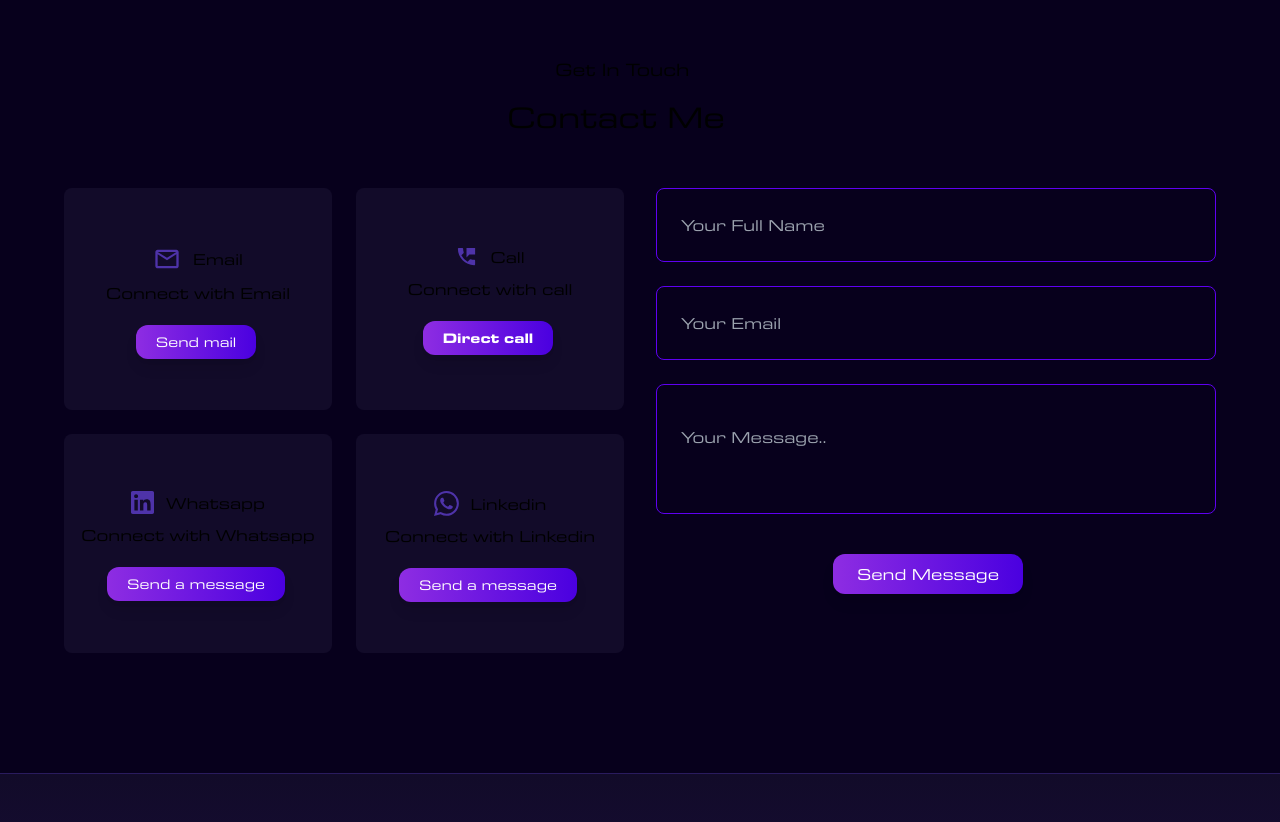
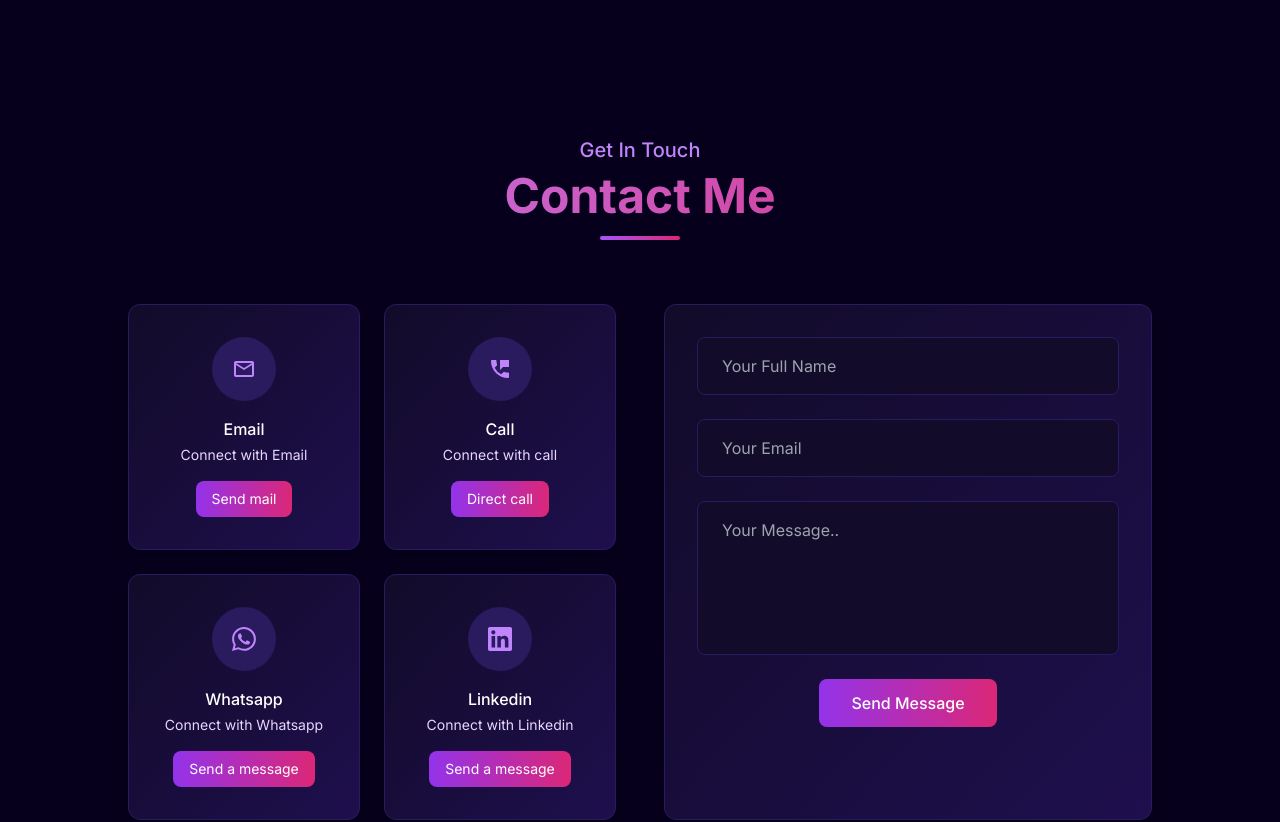
Before and after one commit to DNSingh-15/New-Portfolio, a Next.js app: page / in a window 1280 px wide. Shown: the part 5320-6142 px from the top of the page. Built offline with nearby package versions, Linux system fonts and the light colour scheme.

Commit message:
- form updated

```diff
--- a/components/contact/form.tsx
+++ b/components/contact/form.tsx
@@ -1,6 +1,7 @@
 'use client';
 
 import React, { useState } from 'react';
+import { motion } from 'framer-motion';
 import emailjs from '@emailjs/browser';
 import { ToastContainer, toast } from 'react-toastify';
 import 'react-toastify/dist/ReactToastify.css';
@@ -16,10 +17,15 @@ const ContactForm = () => {
         setFormData({ ...formData, [e.target.name]: e.target.value });
     };
 
-    const handleSubmit = async (e: any) => {
+    const handleSubmit = async (e: React.FormEvent) => {
         e.preventDefault();
         try {
-            await emailjs.sendForm('service_4xgpdcp', 'template_95399lb', e.target, 'GEwHwVXmIbUCXxZEx');
+            await emailjs.sendForm(
+                'service_4xgpdcp',
+                'template_95399lb',
+                e.target as HTMLFormElement,
+                'GEwHwVXmIbUCXxZEx'
+            );
             toast.success('Message Sent Successfully!');
             setFormData({ name: '', email: '', message: '' });
         } catch (error) {
@@ -28,49 +34,77 @@ const ContactForm = () => {
         }
     };
 
+    const inputVariants = {
+        focus: {
+            borderColor: "#5F00F1",
+            boxShadow: "0 0 0 2px rgba(95, 0, 241, 0.2)",
+            transition: { duration: 0.2 }
+        }
+    };
+
+    const buttonVariants = {
+        hover: {
+            scale: 1.05,
+            boxShadow: "0 5px 15px rgba(95, 0, 241, 0.3)",
+            transition: { duration: 0.2 }
+        },
+        tap: {
+            scale: 0.98
+        }
+    };
+
     return (
-        <div>
-            <ToastContainer />
+        <div className="bg-gradient-to-br from-[#120b29] to-[#1e0f4d] rounded-xl p-8 border border-[#2a1b5e] shadow-lg h-full">
+            <ToastContainer position="top-center" />
 
-            <form onSubmit={handleSubmit} className="sm:mt-0 mt-8">
-                <div className='flex flex-col space-y-6'>
-                    <input
+            <form onSubmit={handleSubmit} className="flex flex-col space-y-6 h-full">
+                <motion.input
                     type="text"
                     name="name"
                     value={formData.name}
                     onChange={handleChange}
                     placeholder="Your Full Name"
                     required
-                        className="px-6 py-6 border border-[#5F00F1] rounded-lg bg-transparent text-white"
+                    className="px-6 py-4 border border-[#2a1b5e] rounded-lg bg-[#120b29] text-white focus:outline-none"
+                    whileFocus="focus"
+                    variants={inputVariants}
                 />
-                    <input
+
+                <motion.input
                     type="email"
                     name="email"
                     value={formData.email}
                     onChange={handleChange}
                     placeholder="Your Email"
                     required
-                        className="px-6 py-6 border border-[#5F00F1] rounded-lg bg-transparent text-white"
+                    className="px-6 py-4 border border-[#2a1b5e] rounded-lg bg-[#120b29] text-white focus:outline-none"
+                    whileFocus="focus"
+                    variants={inputVariants}
                 />
-                    <textarea
+
+                <motion.textarea
                     name="message"
                     value={formData.message}
                     onChange={handleChange}
                     placeholder="Your Message.."
                     required
-                        className="px-6 py-10 border border-[#5F00F1] rounded-lg bg-transparent text-white resize-none"
-                    ></textarea>
-                </div>
+                    className="px-6 py-4 border border-[#2a1b5e] rounded-lg bg-[#120b29] text-white resize-none focus:outline-none"
+                    rows={5}
+                    whileFocus="focus"
+                    variants={inputVariants}
+                ></motion.textarea>
 
-                <div className="mt-10 flex justify-center">
-                    <button
-                        type='submit'
-                        className='sm:px-6 mr-4 px-3 py-2 rounded-xl shadow-lg text-white transition duration-300 ease-in-out transform hover:scale-105'
-                        style={{ background: 'linear-gradient(to right, #8e2de2, #4a00e0)' }}
+                <motion.div className="mt-4 flex justify-center">
+                    <motion.button
+                        type="submit"
+                        variants={buttonVariants}
+                        whileHover="hover"
+                        whileTap="tap"
+                        className="px-8 py-3 rounded-lg bg-gradient-to-r from-purple-600 to-pink-600 text-white font-medium"
                     >
                         Send Message
-                    </button>
-                </div>
+                    </motion.button>
+                </motion.div>
             </form>
         </div>
     );
--- a/components/contact/index.tsx
+++ b/components/contact/index.tsx
@@ -1,82 +1,146 @@
+'use client';
+
 import React from 'react';
-import emailjs from '@emailjs/browser';
-
-import { MdOutlineMailOutline } from 'react-icons/md';
+import { motion } from 'framer-motion';
+import { useInView } from 'react-intersection-observer';
+import { MdOutlineMailOutline, MdPermPhoneMsg } from 'react-icons/md';
 import { SiLinkedin } from 'react-icons/si';
 import { BsWhatsapp } from 'react-icons/bs';
-import { MdPermPhoneMsg } from "react-icons/md";
 import ContactForm from './form';
 
 const Contact = () => {
+  const [ref, inView] = useInView({
+    threshold: 0.1,
+    triggerOnce: true
+  });
 
-    return (
-        <div id="contact">
+  const containerVariants = {
+    hidden: { opacity: 0 },
+    visible: {
+      opacity: 1,
+      transition: {
+        staggerChildren: 0.15,
+        delayChildren: 0.3
+      }
+    }
+  };
 
-            <div className='flex item center justify-center animate-slide-up'>
-                <div className='eurostile'>
-                    <h5 className='sm:text-[18px] text-[15px]'>Get In Touch</h5>
-                    <h1 className='sm:text-[30px] text-[24px] sm:-ml-12 -ml-8 font-medium mt-3'>Contact Me</h1>
+  const itemVariants = {
+    hidden: { y: 30, opacity: 0 },
+    visible: {
+      y: 0,
+      opacity: 1,
+      transition: {
+        duration: 0.5,
+        ease: "easeOut"
+      }
+    }
+  };
+
+  const cardVariants = {
+    hover: {
+      y: -10,
+      boxShadow: "0 10px 25px rgba(95, 0, 241, 0.3)",
+      borderColor: "#5F00F1",
+      transition: {
+        duration: 0.3,
+        ease: "easeOut"
+      }
+    }
+  };
+
+  const buttonVariants = {
+    hover: {
+      scale: 1.05,
+      boxShadow: "0 5px 15px rgba(95, 0, 241, 0.3)",
+      transition: { duration: 0.2 }
+    }
+  };
+
+  const contactOptions = [
+    {
+      icon: <MdOutlineMailOutline className="text-purple-400 text-2xl" />,
+      title: "Email",
+      description: "Connect with Email",
+      action: "Send mail",
+      link: "mailto:asmrdnsingh@gmail.com"
+    },
+    {
+      icon: <MdPermPhoneMsg className="text-purple-400 text-2xl" />,
+      title: "Call",
+      description: "Connect with call",
+      action: "Direct call",
+      link: "tel:+916387538464"
+    },
+    {
+      icon: <BsWhatsapp className="text-purple-400 text-2xl" />,
+      title: "Whatsapp",
+      description: "Connect with Whatsapp",
+      action: "Send a message",
+      link: "https://wa.me/+916387538464"
+    },
+    {
+      icon: <SiLinkedin className="text-purple-400 text-2xl" />,
+      title: "Linkedin",
+      description: "Connect with Linkedin",
+      action: "Send a message",
+      link: "https://www.linkedin.com/in/dnsingh"
+    }
+  ];
+
+  return (
+    <section id="contact" className="py-20 px-4 sm:px-8 lg:px-16 max-w-7xl mx-auto">
+      <motion.div
+        ref={ref}
+        initial="hidden"
+        animate={inView ? "visible" : "hidden"}
+        variants={containerVariants}
+      >
+        <motion.div variants={itemVariants} className="text-center mb-16">
+          <h5 className="text-lg sm:text-xl text-purple-400 font-medium mb-2">Get In Touch</h5>
+          <h1 className="text-3xl sm:text-4xl md:text-5xl font-bold bg-clip-text text-transparent bg-gradient-to-r from-purple-400 to-pink-600">
+            Contact Me
+          </h1>
+          <div className="w-20 h-1 bg-gradient-to-r from-purple-500 to-pink-600 mx-auto mt-4 rounded-full" />
+        </motion.div>
+
+        <div className="grid grid-cols-1 lg:grid-cols-2 gap-12">
+          <div className="grid grid-cols-1 sm:grid-cols-2 gap-6">
+            {contactOptions.map((option, index) => (
+              <motion.div
+                key={index}
+                variants={itemVariants}
+                whileHover="hover"
+                className="bg-gradient-to-br from-[#120b29] to-[#1e0f4d] rounded-xl p-8 border border-[#2a1b5e] shadow-lg"
+              >
+                <div className="flex flex-col items-center text-center">
+                  <div className="bg-[#2a1b5e] w-16 h-16 rounded-full flex items-center justify-center mx-auto mb-4">
+                    {option.icon}
+                  </div>
+                  <h4 className="text-white font-medium mb-1">{option.title}</h4>
+                  <p className="text-purple-200 text-sm mb-4">{option.description}</p>
+                  <motion.a
+                    href={option.link}
+                    target="_blank"
+                    rel="noopener noreferrer"
+                    variants={buttonVariants}
+                    whileHover="hover"
+                    className="px-4 py-2 rounded-lg bg-gradient-to-r from-purple-600 to-pink-600 text-white text-sm"
+                  >
+                    {option.action}
+                  </motion.a>
                 </div>
-            </div>
+              </motion.div>
+            ))}
+          </div>
 
-            <div className="container sm:grid grid-cols-2 gap-8 sm:mt-12 mt-8 eurostile">
-
-                <div className="space-y-4 sm:space-y-0 gap-0 sm:gap-6 grid grid-cols-1 sm:grid-cols-2">
-
-                    <div className="bg-[#120b29] rounded-lg py-14 text-center transition-all hover:bg-transparent border border-transparent hover:border-[#5F00F1] animate-slide-up">
-                        <div className='flex justify-center'>
-                            <MdOutlineMailOutline className="text-[#4e33a9] text-[28px]" />
-                            <h4 className='ml-3 mt-[2px]'>Email</h4>
-                        </div>
-                        <h5 className='mt-2'>Connect with Email</h5>
-
-                        <div className="mt-6 ml-3">
-                            <a href="mailto:asmrdnsingh@gmail.com" target="_blank" className='text-[12px] sm:text-[14px] sm:px-5 mr-4 px-3 py-2 rounded-xl shadow-lg text-white transition duration-300 ease-in-out transform hover:scale-105' style={{ background: 'linear-gradient(to right, #8e2de2, #4a00e0)' }}>Send mail</a>
-                        </div>
-                    </div>
-
-                    <div className="bg-[#120b29] rounded-lg py-14 text-center transition-all hover:bg-transparent border border-transparent hover:border-[#5F00F1] animate-slide-up">
-                        <div className='flex justify-center'>
-                            <MdPermPhoneMsg className="text-[#4e33a9] text-[23px]" />
-                            <h4 className='ml-3'>Call</h4>
-                        </div>
-                        <h5 className='mt-2'>Connect with call</h5>
-
-                        <div className="mt-6 ml-3">
-                            <a href="tel:+916387538464" className='text-[12px] sm:text-[14px] sm:px-5 mr-4 px-3 py-2 rounded-xl shadow-lg text-white transition duration-300 ease-in-out transform hover:scale-105' style={{ background: 'linear-gradient(to right, #8e2de2, #4a00e0)' }}><b> Direct call</b></a>
-                        </div>
-                    </div>
-
-                    <div className="bg-[#120b29] rounded-lg py-14 text-center transition-all hover:bg-transparent border border-transparent hover:border-[#5F00F1] animate-slide-up">
-                        <div className='flex justify-center'>
-                            <SiLinkedin className="text-[#4e33a9] text-[23px]" />
-                            <h4 className='ml-3'>Whatsapp</h4>
-                        </div>
-                        <h5 className='mt-2'>Connect with Whatsapp</h5>
-
-                        <div className="mt-6 ml-3">
-                            <a href="https://wa.me/+916387538464" target="_blank" className='text-[12px] sm:text-[14px] sm:px-5 mr-4 px-3 py-2 rounded-xl shadow-lg text-white transition duration-300 ease-in-out transform hover:scale-105' style={{ background: 'linear-gradient(to right, #8e2de2, #4a00e0)' }}>Send a message</a>
-                        </div>
-                    </div>
-
-                    <div className="bg-[#120b29] rounded-lg py-14 text-center transition-all hover:bg-transparent border border-transparent hover:border-[#5F00F1] animate-slide-up">
-                        <div className='flex justify-center'>
-                            <BsWhatsapp className="text-[#4e33a9] text-[25px]" />
-                            <h4 className='ml-3 mt-[1px]'>Linkedin</h4>
-                        </div>
-                        <h5 className='mt-2'>Connect with Linkedin</h5>
-
-                        <div className="mt-6 ml-3">
-                            <a href="https://www.linkedin.com/in/%F0%9D%90%83-%F0%9D%90%8D-%F0%9D%90%92%F0%9D%90%88%F0%9D%90%8D%F0%9D%90%86%F0%9D%90%87-49b85b1b2/" target="_blank" className='text-[12px] sm:text-[14px] sm:px-5 mr-4 px-3 py-2 rounded-xl shadow-lg text-white transition duration-300 ease-in-out transform hover:scale-105' style={{ background: 'linear-gradient(to right, #8e2de2, #4a00e0)' }}>Send a message</a>
-                        </div>
-                    </div>
-
-                </div>
-
-                <ContactForm />
-            </div>
+          <motion.div variants={itemVariants}>
+            <ContactForm />
+          </motion.div>
         </div>
-    );
+      </motion.div>
+    </section>
+  );
 };
 
 export default Contact;
```
Lines whose indentation alone changed are shown as unchanged.
